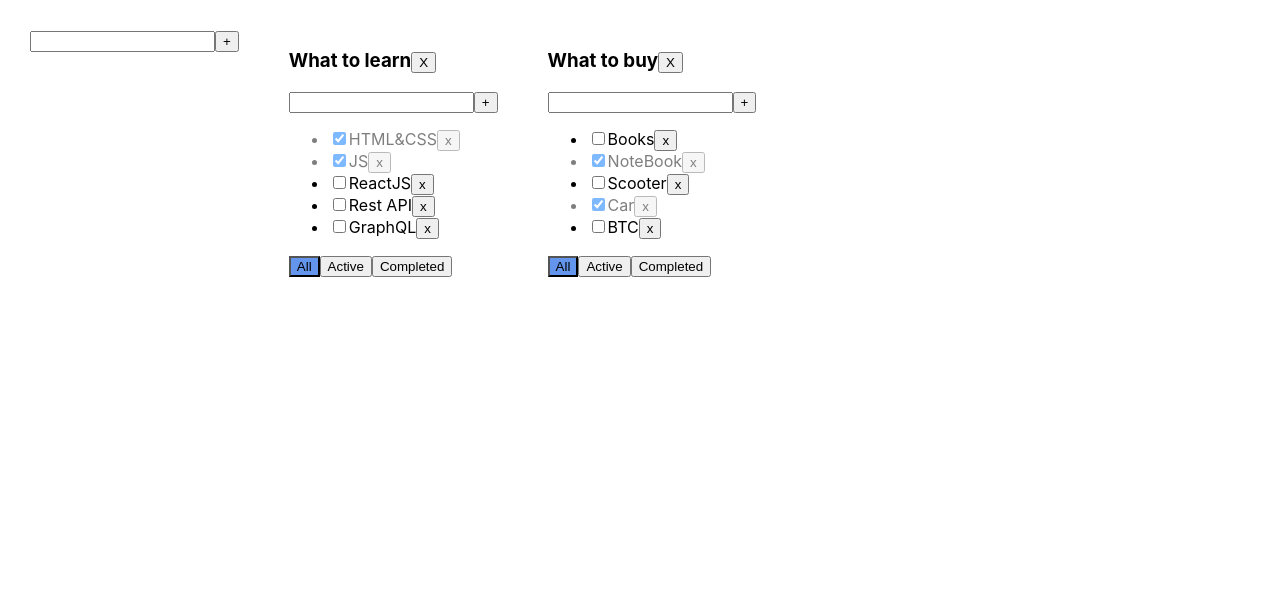
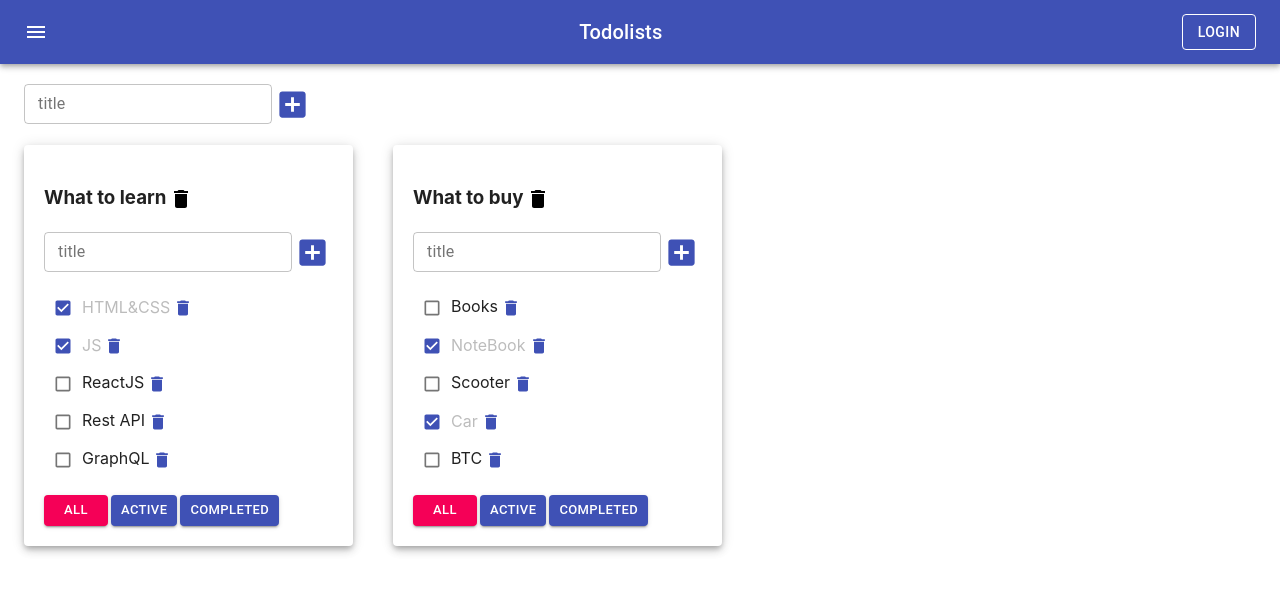
Before and after one commit to TimurGabidullin/TodoList, a React (Create React App) app: page / in a window 1280 px wide. Shown: the top 592 px of the page. Built offline with nearby package versions, Linux system fonts and the light colour scheme.

Commit message:
used Material-UI,designed with components library

```diff
--- a/package.json
+++ b/package.json
@@ -4,6 +4,7 @@
   "private": true,
   "dependencies": {
     "@material-ui/core": "^4.12.2",
+    "@material-ui/icons": "^4.11.2",
     "@testing-library/jest-dom": "^4.2.4",
     "@testing-library/react": "^9.3.2",
     "@testing-library/user-event": "^7.1.2",
--- a/src/AddItemForm.tsx
+++ b/src/AddItemForm.tsx
@@ -1,4 +1,6 @@
 import React, {ChangeEvent, KeyboardEvent, useState} from 'react';
+import {IconButton, TextField} from "@material-ui/core";
+import {AddBox} from "@material-ui/icons";
 
 
 type AddItemFormPropsType = {
@@ -18,6 +20,7 @@ function AddItemForm(props: AddItemFormPropsType) {
 
     const onChangeHandler = (e: ChangeEvent<HTMLInputElement>) => {
         setTitle(e.currentTarget.value)
+        setError(false)
     }
 
     const onKeyPressHandler = (e: KeyboardEvent<HTMLInputElement>) => {
@@ -28,22 +31,37 @@ function AddItemForm(props: AddItemFormPropsType) {
 
     return (
         <div>
-            <input value={title}
-                   onChange={onChangeHandler}
-                   onKeyPress={onKeyPressHandler}
-                // className={error ? 'error' : ''}
-                   style={error ? {border: '2px solid red'} : {}}
+            <TextField
+                size={'small'}
+                value={title}
+                onChange={onChangeHandler}
+                onKeyPress={onKeyPressHandler}
+                label={'title'}
+                variant={'outlined'}
+                error={error}
+                helperText={error&&errorMessage}
             />
-            <button onClick={addItem}>+</button>
+
+            {/*<input value={title}*/}
+            {/*       onChange={onChangeHandler}*/}
+            {/*       onKeyPress={onKeyPressHandler}*/}
+            {/*    // className={error ? 'error' : ''}*/}
+            {/*       style={error ? {border: '2px solid red'} : {}}*/}
+            {/*/>*/}
+            <IconButton size={'small'}
+                        onClick={addItem}
+                        color={"primary"}>
+                <AddBox fontSize={'large'}/>
+            </IconButton>
+            {/*<button onClick={addItem}>+</button>*/}
             {/*{error && <div style={{color: 'red'}}>'Title is required!</div>}*/}
-            <div style={error ? {color: 'red'} : {display: 'none'}}>
-                {errorMessage}
-            </div>
+            {/*<div style={error ? {color: 'red'} : {display: 'none'}}>*/}
+            {/*    {errorMessage}*/}
+            {/*</div>*/}
 
         </div>
 
     )
-
 }
 
 
--- a/src/App.css
+++ b/src/App.css
@@ -1,16 +1,16 @@
-.App {
-  padding: 30px;
-  display: flex;
-}
+/*.App {*/
+/*  padding: 30px;*/
+/*  display: flex;*/
+/*}*/
 
-.App > div {
-  margin-right: 50px;
-}
+/*.App > div {*/
+/*  margin-right: 50px;*/
+/*}*/
 
-.active {
-  background-color: cornflowerblue;
-}
+/*.active {*/
+/*  background-color: cornflowerblue;*/
+/*}*/
 
 .is-done {
-  opacity: 0.5;
+  opacity: 0.3;
 }
--- a/src/App.tsx
+++ b/src/App.tsx
@@ -3,6 +3,8 @@ import './App.css';
 import {TaskType, Todolist} from './Todolist';
 import {v1} from 'uuid';
 import AddItemForm from "./AddItemForm";
+import {AppBar, Button, Container, Grid, IconButton, Paper, Toolbar, Typography} from "@material-ui/core";
+import {Menu} from "@material-ui/icons";
 
 export type FilterValuesType = "all" | "active" | "completed";
 
@@ -16,6 +18,10 @@ type TaskStateType = {
     [key: string]: Array<TaskType>
 }
 
+
+function MenuIcon() {
+    return null;
+}
 
 function App() {
 // BLL:
@@ -117,6 +123,8 @@ function App() {
         }
 
         return (
+            <Grid item key={tl.id}>
+                <Paper style={{padding: '20px'}} elevation={5}>
                     <Todolist
                         todoListId={tl.id}
                         title={tl.title}
@@ -130,6 +138,8 @@ function App() {
                         removeTodoList={removeTodoList}
                         filter={tl.filter}
                     />
+                </Paper>
+            </Grid>
         )
     })
 
@@ -137,8 +147,28 @@ function App() {
 
     return (
         <div className="App">
+            <AppBar position="static">
+                <Toolbar style={{justifyContent: 'space-between'}}>
+                    <IconButton edge="start" color="inherit" aria-label="menu">
+                        <Menu/>
+                    </IconButton>
+                    <Typography variant="h6">
+                        Todolists
+                    </Typography>
+                    <Button
+                        color="inherit"
+                        variant={'outlined'}>Login</Button>
+                </Toolbar>
+            </AppBar>
+            <Container fixed>
+                <Grid container style={{padding: '20px 0'}}>
                     <AddItemForm addItem={addTodoList}/>
+                </Grid>
+
+                <Grid container spacing={5}>
                     {todoListComponents}
+                </Grid>
+            </Container>
         </div>
     );
 }
--- a/src/EditableSpan.tsx
+++ b/src/EditableSpan.tsx
@@ -1,4 +1,5 @@
 import React, {ChangeEvent, KeyboardEvent, useState} from 'react';
+import {TextField} from "@material-ui/core";
 
 type EditableSpanPropsType = {
     title: string
@@ -31,13 +32,20 @@ function EditableSpan(props: EditableSpanPropsType) {
 
     return (
         editMode
-            ? <input
+            ? <TextField
                 autoFocus
                 value={title}
                 onBlur={offEditMode}
                 onChange={onChangeHandler}
                 onKeyPress={onKeyPressHandler}
             />
+            // <input
+            //     autoFocus
+            //     value={title}
+            //     onBlur={offEditMode}
+            //     onChange={onChangeHandler}
+            //     onKeyPress={onKeyPressHandler}
+            // />
             : <span onDoubleClick={onEditMode}>{props.title}</span>
     )
 }
--- a/src/Todolist.tsx
+++ b/src/Todolist.tsx
@@ -2,6 +2,8 @@ import React, {ChangeEvent, KeyboardEvent, useState} from 'react';
 import {FilterValuesType} from './App';
 import AddItemForm from "./AddItemForm";
 import EditableSpan from "./EditableSpan";
+import {Button, Checkbox, IconButton} from "@material-ui/core";
+import {Delete} from "@material-ui/icons";
 
 export type TaskType = {
     id: string
@@ -51,7 +53,14 @@ export function Todolist(props: PropsType) {
     return <div>
         <h3>
             <EditableSpan title={props.title} changeTitle={changeTodoListTitle}/>
-            <button onClick={onClickRemoveTodoList}>X</button>
+
+            <IconButton color={'primary'}
+                        size={'small'}
+                        style={{color:"black"}}
+                        onClick={onClickRemoveTodoList}>
+                <Delete/>
+            </IconButton>
+            {/*<button onClick={onClickRemoveTodoList}>X</button>*/}
         </h3>
         <AddItemForm addItem={addTask}/>
 
@@ -66,10 +75,7 @@ export function Todolist(props: PropsType) {
         {/*</div>*/}
 
 
-
-
-
-        <ul>
+        <ul style={{listStyle: 'none', paddingLeft: '0'}}>
             {
                 props.tasks.map(t => {
 
@@ -77,33 +83,65 @@ export function Todolist(props: PropsType) {
                     const isDoneHandler = (e: ChangeEvent<HTMLInputElement>) => {
                         props.changeTaskStatus(t.id, e.currentTarget.checked, props.todoListId)
                     }
-                    const changeTaskTitleHandler = (title: string) =>{
+                    const changeTaskTitleHandler = (title: string) => {
                         props.changeTaskTitle(t.id, title, props.todoListId)
                     }
 
-                    return <li key={t.id} className={t.isDone ? 'is-done' : ''}>
-                        <input
-                            type="checkbox"
+                    return <li key={t.id} >
+                        <Checkbox
+                            color={'primary'}
+                            size={'small'}
                             checked={t.isDone}
                             onChange={isDoneHandler}
                         />
+
+
+
+
+                        {/*<input*/}
+                        {/*    type="checkbox"*/}
+                        {/*    checked={t.isDone}*/}
+                        {/*    onChange={isDoneHandler}*/}
+                        {/*/>*/}
                         {/*<span>{t.title}</span>*/}
-                        <EditableSpan title={t.title} changeTitle={changeTaskTitleHandler}/>
-                        <button onClick={onClickHandler}>x</button>
+
+                        <span className={t.isDone ? 'is-done' : ''}>
+                            <EditableSpan title={t.title} changeTitle={changeTaskTitleHandler}/>
+                        </span>
+                        <IconButton color={'primary'}
+                                    size={'small'}
+                                    onClick={onClickHandler}>
+                            <Delete fontSize={'small'}/>
+                        </IconButton>
+
+                        {/*<button onClick={onClickHandler}>x</button>*/}
                     </li>
                 })
             }
         </ul>
         <div>
-            <button onClick={onAllClickHandler}
-                    className={props.filter === 'all' ? 'active' : ''}>All
-            </button>
-            <button onClick={onActiveClickHandler}
-                    className={props.filter === 'active' ? 'active' : ''}>Active
-            </button>
-            <button onClick={onCompletedClickHandler}
-                    className={props.filter === 'completed' ? 'active' : ''}>Completed
-            </button>
+            <Button
+                size={'small'}
+                variant={'contained'}
+                color={props.filter === 'all' ? 'secondary' : 'primary'}
+                // className={props.filter === 'all' ? 'active' : ''}
+                onClick={onAllClickHandler}>All
+            </Button>
+            <Button
+                style={{margin:'0 3px'}}
+                size={'small'}
+                variant={'contained'}
+                color={props.filter === 'active' ? 'secondary' : 'primary'}
+                // className={props.filter === 'active' ? 'active' : ''}
+                onClick={onActiveClickHandler}>Active
+            </Button>
+            <Button
+                size={'small'}
+                variant={'contained'}
+                color={props.filter === 'completed' ? 'secondary' : 'primary'}
+                // className={props.filter === 'completed' ? 'active' : ''}
+                onClick={onCompletedClickHandler}>Completed
+            </Button>
         </div>
     </div>
 }
```
Also changed, not shown: 1 other file (tests, documents, lock files or other folders). Lines whose indentation alone changed are shown as unchanged.
